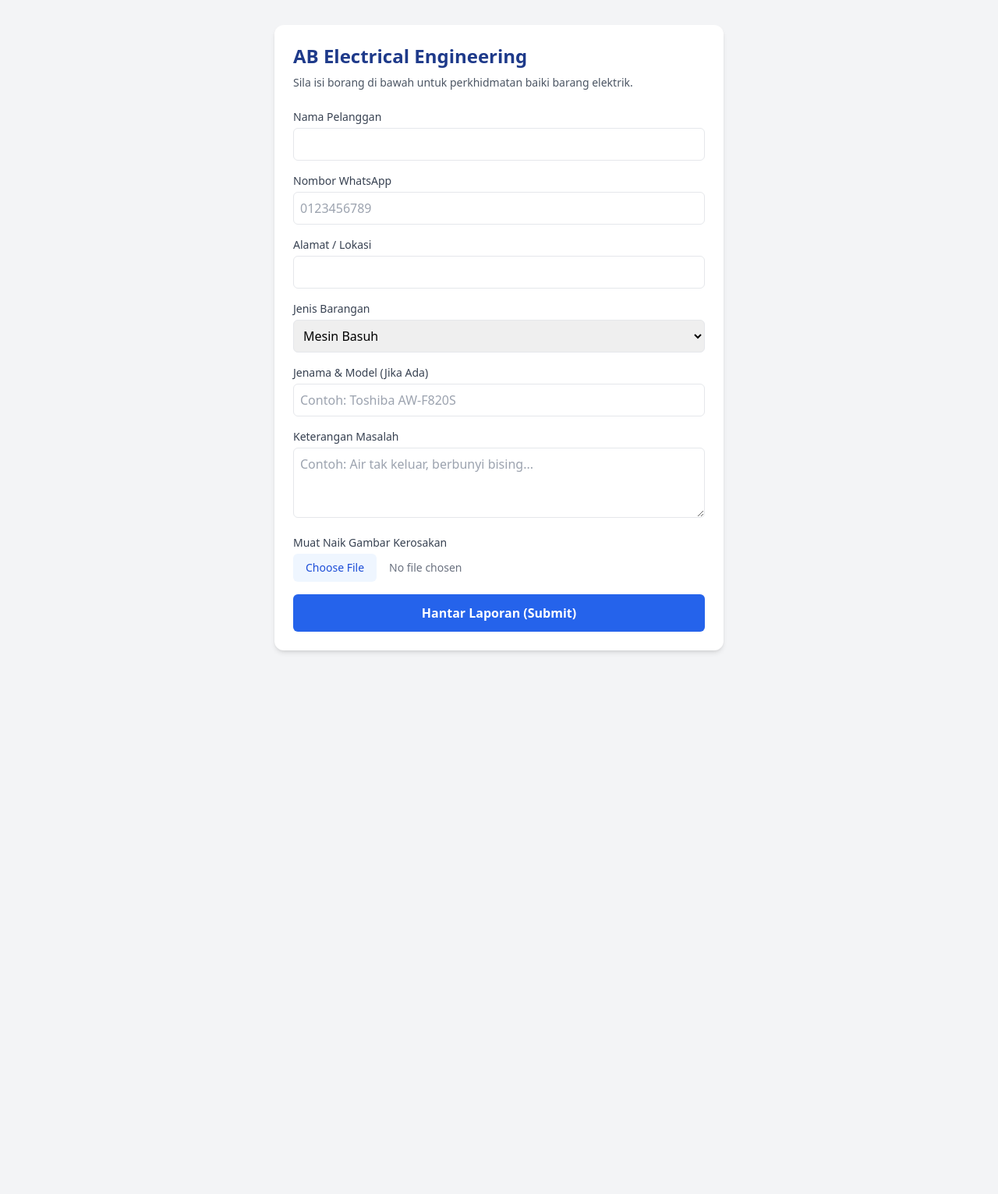
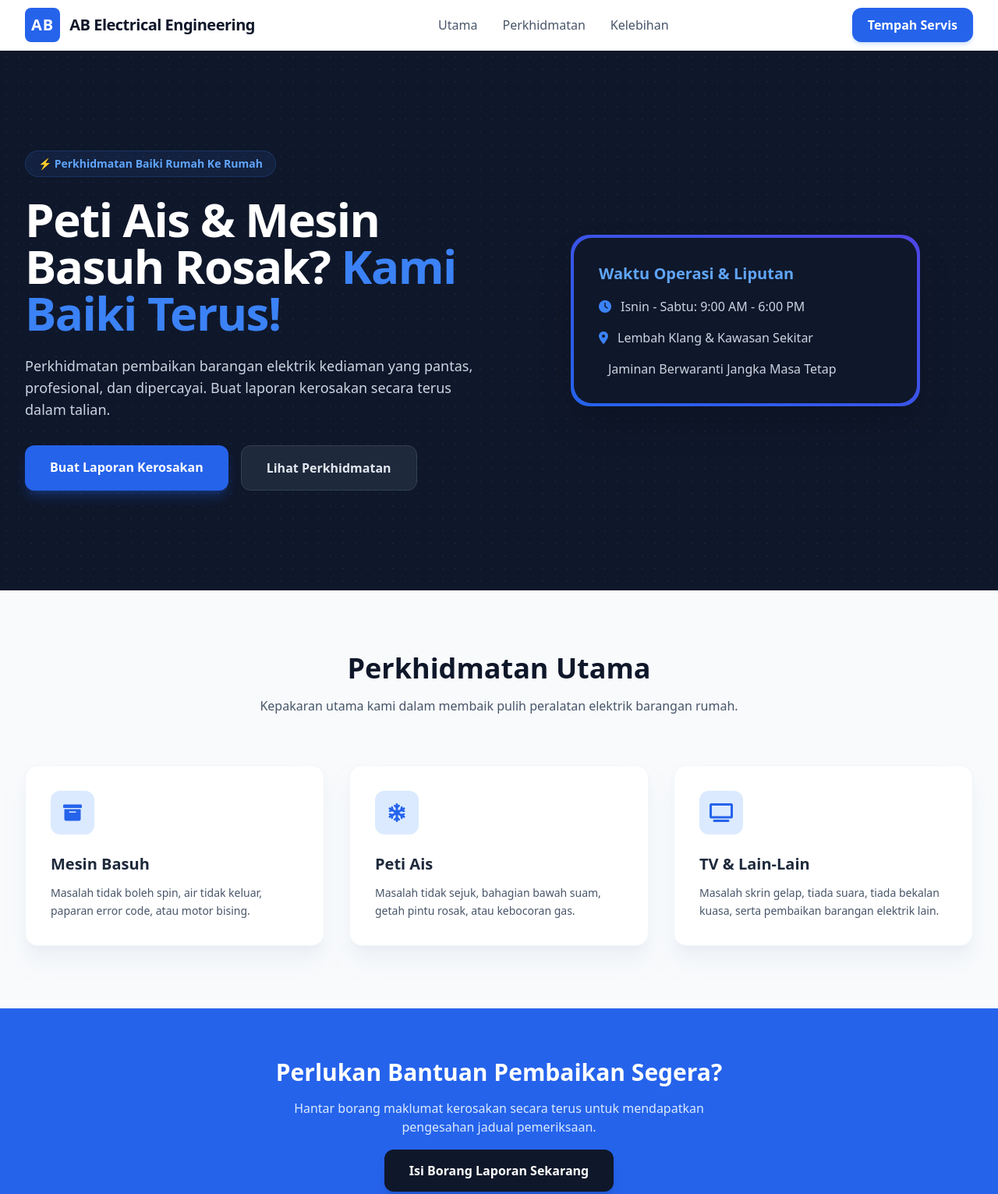
Before and after one commit to princesoru05-bit/ab-electrical-system, a website: page index.html in a window 1280 px wide. Shown: the top 1531 px of the page at 78% size. Before the commit the page ends 866 px from the top, so only its background shows below. Drawn offline with nearby package versions, Linux system fonts and the light colour scheme.

Commit message:
Add advance homepage and rename form page

```diff
--- a/index.html
+++ b/index.html
@@ -1,61 +1,128 @@
 <!DOCTYPE html>
-<html lang="ms">
+<html lang="ms" class="scroll-smooth">
 <head>
   <meta charset="UTF-8">
   <meta name="viewport" content="width=device-width, initial-scale=1.0">
-  <title>AB Electrical Engineering - Laporan Kerosakan</title>
+  <title>AB Electrical Engineering - Pakar Pembaikan Barangan Elektrik</title>
   <script src="https://cdn.tailwindcss.com"></script>
+  <link rel="stylesheet" href="https://cdnjs.cloudflare.com/ajax/libs/font-awesome/6.0.0/css/all.min.css">
 </head>
-<body class="bg-gray-100 min-h-screen p-4 md:p-8">
-  <div class="max-w-xl mx-auto bg-white rounded-xl shadow-md p-6">
-    <h2 class="text-2xl font-bold text-blue-900 mb-2">AB Electrical Engineering</h2>
-    <p class="text-gray-600 mb-6 text-sm">Sila isi borang di bawah untuk perkhidmatan baiki barang elektrik.</p>
+<body class="bg-slate-50 text-slate-800 antialiased font-sans">
 
-    <form action="/submit-service" method="POST" enctype="multipart/form-data" class="space-y-4">
+  <!-- Navigation Bar -->
+  <nav class="sticky top-0 z-50 bg-white/90 backdrop-blur-md shadow-sm border-b border-slate-100">
+    <div class="max-w-7xl mx-auto px-4 sm:px-6 lg:px-8 h-16 flex items-center justify-between">
+      <div class="flex items-center space-x-3">
+        <div class="bg-blue-600 text-white p-2 rounded-lg font-black text-xl tracking-wider">AB</div>
+        <span class="font-bold text-lg md:text-xl text-slate-900 tracking-tight">AB Electrical Engineering</span>
+      </div>
+      <div class="hidden md:flex space-x-8 font-medium text-slate-600">
+        <a href="#utaman" class="hover:text-blue-600 transition">Utama</a>
+        <a href="#perkhidmatan" class="hover:text-blue-600 transition">Perkhidmatan</a>
+        <a href="#kelebihan" class="hover:text-blue-600 transition">Kelebihan</a>
+      </div>
+      <a href="/registration_page.html" class="bg-blue-600 hover:bg-blue-700 text-white px-5 py-2.5 rounded-xl font-semibold shadow-md shadow-blue-500/20 transition duration-200">
+        Tempah Servis
+      </a>
+    </div>
+  </nav>
+
+  <!-- Hero Section -->
+  <section id="utama" class="relative bg-slate-900 text-white py-20 lg:py-32 overflow-hidden">
+    <div class="absolute inset-0 opacity-10 bg-[radial-gradient(#3b82f6_1px,transparent_1px)] [background-size:16px_16px]"></div>
+    <div class="max-w-7xl mx-auto px-4 sm:px-6 lg:px-8 relative z-10 text-center lg:text-left grid lg:grid-cols-2 gap-12 items-center">
       <div>
-        <label class="block text-sm font-medium text-gray-700">Nama Pelanggan</label>
-        <input type="text" name="nama" required class="w-full mt-1 p-2 border rounded-md focus:ring-2 focus:ring-blue-500">
+        <span class="inline-block bg-blue-500/10 text-blue-400 border border-blue-500/20 px-4 py-1.5 rounded-full text-sm font-semibold mb-6">
+          ⚡ Perkhidmatan Baiki Rumah Ke Rumah
+        </span>
+        <h1 class="text-4xl sm:text-5xl lg:text-6xl font-extrabold tracking-tight leading-tight mb-6">
+          Peti Ais & Mesin Basuh Rosak? <span class="text-blue-500">Kami Baiki Terus!</span>
+        </h1>
+        <p class="text-slate-300 text-lg mb-8 max-w-xl mx-auto lg:mx-0">
+          Perkhidmatan pembaikan barangan elektrik kediaman yang pantas, profesional, dan dipercayai. Buat laporan kerosakan secara terus dalam talian.
+        </p>
+        <div class="flex flex-col sm:flex-row gap-4 justify-center lg:justify-start">
+          <a href="/registration_page.html" class="bg-blue-600 hover:bg-blue-700 text-white font-bold px-8 py-4 rounded-xl shadow-lg shadow-blue-600/30 transition text-center">
+            Buat Laporan Kerosakan
+          </a>
+          <a href="#perkhidmatan" class="bg-slate-800 hover:bg-slate-700 text-slate-200 font-semibold px-8 py-4 rounded-xl border border-slate-700 transition text-center">
+            Lihat Perkhidmatan
+          </a>
+        </div>
+      </div>
+      <div class="relative flex justify-center">
+        <div class="w-full max-w-md bg-gradient-to-tr from-blue-600 to-indigo-600 p-1 rounded-3xl shadow-2xl">
+          <div class="bg-slate-900 p-8 rounded-[23px]">
+            <h3 class="text-xl font-bold mb-4 text-blue-400">Waktu Operasi & Liputan</h3>
+            <ul class="space-y-4 text-slate-300">
+              <li class="flex items-center space-x-3">
+                <i class="fa-solid fa-clock text-blue-500"></i>
+                <span>Isnin - Sabtu: 9:00 AM - 6:00 PM</span>
+              </li>
+              <li class="flex items-center space-x-3">
+                <i class="fa-solid fa-location-dot text-blue-500"></i>
+                <span>Lembah Klang & Kawasan Sekitar</span>
+              </li>
+              <li class="flex items-center space-x-3">
+                <i class="fa-solid fa-shield-halved text-blue-500"></i>
+                <span>Jaminan Berwaranti Jangka Masa Tetap</span>
+              </li>
+            </ul>
+          </div>
+        </div>
+      </div>
+    </div>
+  </section>
+
+  <!-- Perkhidmatan Section -->
+  <section id="perkhidmatan" class="py-20 max-w-7xl mx-auto px-4 sm:px-6 lg:px-8">
+    <div class="text-center max-w-2xl mx-auto mb-16">
+      <h2 class="text-3xl font-bold text-slate-900 sm:text-4xl mb-4">Perkhidmatan Utama</h2>
+      <p class="text-slate-600">Kepakaran utama kami dalam membaik pulih peralatan elektrik barangan rumah.</p>
+    </div>
+
+    <div class="grid md:grid-cols-3 gap-8">
+      <div class="bg-white p-8 rounded-2xl border border-slate-100 shadow-xl shadow-slate-200/50 hover:-translate-y-1 transition duration-300">
+        <div class="w-14 h-14 bg-blue-100 text-blue-600 rounded-xl flex items-center justify-center text-2xl mb-6">
+          <i class="fa-solid fa-box-archive"></i>
+        </div>
+        <h3 class="text-xl font-bold mb-3">Mesin Basuh</h3>
+        <p class="text-slate-600 text-sm leading-relaxed">Masalah tidak boleh spin, air tidak keluar, paparan error code, atau motor bising.</p>
       </div>
 
-      <div>
-        <label class="block text-sm font-medium text-gray-700">Nombor WhatsApp</label>
-        <input type="tel" name="phone" placeholder="0123456789" required class="w-full mt-1 p-2 border rounded-md focus:ring-2 focus:ring-blue-500">
+      <div class="bg-white p-8 rounded-2xl border border-slate-100 shadow-xl shadow-slate-200/50 hover:-translate-y-1 transition duration-300">
+        <div class="w-14 h-14 bg-blue-100 text-blue-600 rounded-xl flex items-center justify-center text-2xl mb-6">
+          <i class="fa-solid fa-snowflake"></i>
+        </div>
+        <h3 class="text-xl font-bold mb-3">Peti Ais</h3>
+        <p class="text-slate-600 text-sm leading-relaxed">Masalah tidak sejuk, bahagian bawah suam, getah pintu rosak, atau kebocoran gas.</p>
       </div>
 
-      <div>
-        <label class="block text-sm font-medium text-gray-700">Alamat / Lokasi</label>
-        <input type="text" name="alamat" required class="w-full mt-1 p-2 border rounded-md focus:ring-2 focus:ring-blue-500">
+      <div class="bg-white p-8 rounded-2xl border border-slate-100 shadow-xl shadow-slate-200/50 hover:-translate-y-1 transition duration-300">
+        <div class="w-14 h-14 bg-blue-100 text-blue-600 rounded-xl flex items-center justify-center text-2xl mb-6">
+          <i class="fa-solid fa-tv"></i>
+        </div>
+        <h3 class="text-xl font-bold mb-3">TV & Lain-Lain</h3>
+        <p class="text-slate-600 text-sm leading-relaxed">Masalah skrin gelap, tiada suara, tiada bekalan kuasa, serta pembaikan barangan elektrik lain.</p>
       </div>
+    </div>
+  </section>
 
-      <div>
-        <label class="block text-sm font-medium text-gray-700">Jenis Barangan</label>
-        <select name="jenis_barang" class="w-full mt-1 p-2 border rounded-md focus:ring-2 focus:ring-blue-500">
-          <option value="Mesin Basuh">Mesin Basuh</option>
-          <option value="Peti Ais">Peti Ais</option>
-          <option value="TV">TV / Televisyen</option>
-          <option value="Lain-lain">Lain-lain</option>
-        </select>
-      </div>
+  <!-- CTA Banner -->
+  <section class="bg-blue-600 text-white py-16">
+    <div class="max-w-5xl mx-auto px-4 text-center">
+      <h2 class="text-3xl font-extrabold mb-4">Perlukan Bantuan Pembaikan Segera?</h2>
+      <p class="text-blue-100 mb-8 max-w-xl mx-auto">Hantar borang maklumat kerosakan secara terus untuk mendapatkan pengesahan jadual pemeriksaan.</p>
+      <a href="/registration_page.html" class="bg-slate-900 hover:bg-slate-800 text-white font-bold px-8 py-4 rounded-xl shadow-lg transition">
+        Isi Borang Laporan Sekarang
+      </a>
+    </div>
+  </section>
 
-      <div>
-        <label class="block text-sm font-medium text-gray-700">Jenama & Model (Jika Ada)</label>
-        <input type="text" name="model" placeholder="Contoh: Toshiba AW-F820S" class="w-full mt-1 p-2 border rounded-md focus:ring-2 focus:ring-blue-500">
-      </div>
+  <!-- Footer -->
+  <footer class="bg-slate-900 text-slate-400 py-8 border-t border-slate-800 text-center text-sm">
+    <p>&copy; 2026 AB Electrical Engineering. Hak Cipta Terpelihara.</p>
+  </footer>
 
-      <div>
-        <label class="block text-sm font-medium text-gray-700">Keterangan Masalah</label>
-        <textarea name="masalah" rows="3" required placeholder="Contoh: Air tak keluar, berbunyi bising..." class="w-full mt-1 p-2 border rounded-md focus:ring-2 focus:ring-blue-500"></textarea>
-      </div>
-
-      <div>
-        <label class="block text-sm font-medium text-gray-700">Muat Naik Gambar Kerosakan</label>
-        <input type="file" name="gambar" accept="image/*" class="w-full mt-1 text-sm text-gray-500 file:mr-4 file:py-2 file:px-4 file:rounded-md file:border-0 file:bg-blue-50 file:text-blue-700 hover:file:bg-blue-100">
-      </div>
-
-      <button type="submit" class="w-full bg-blue-600 text-white py-3 rounded-md font-semibold hover:bg-blue-700 transition duration-200">
-        Hantar Laporan (Submit)
-      </button>
-    </form>
-  </div>
 </body>
 </html>
--- a/server.js
+++ b/server.js
@@ -128,8 +128,14 @@ const upload = multer({ storage: storage });
 app.use(express.urlencoded({ extended: true }));
 app.use(express.static(__dirname));
 
+// Route untuk Halaman Utama (Advance Homepage)
 app.get('/', (req, res) => {
     res.sendFile(path.join(__dirname, 'index.html'));
+});
+
+// Route untuk Halaman Borang Pendaftaran / Laporan
+app.get('/registration_page.html', (req, res) => {
+    res.sendFile(path.join(__dirname, 'registration_page.html'));
 });
 
 const pdfStore = new Map();
```
Also changed, not shown: registration_page.html (added, +61 -0 lines).
